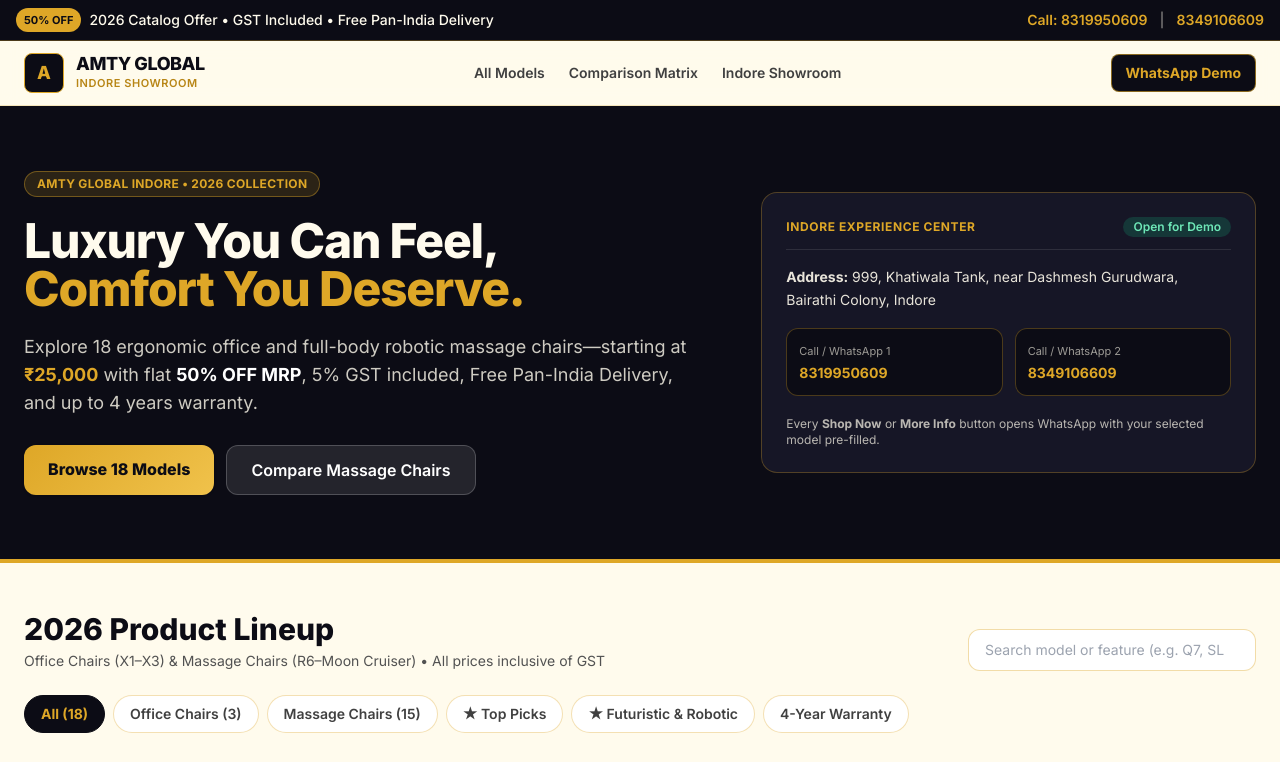
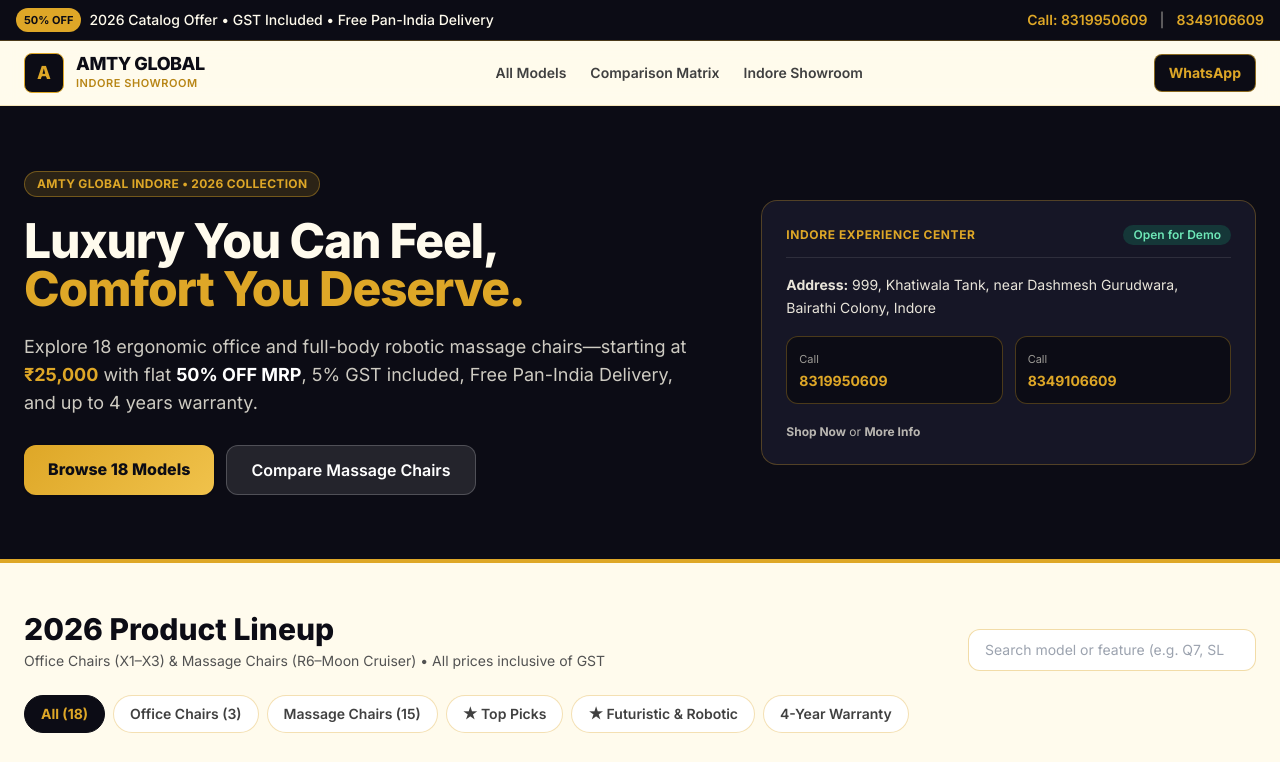
Before and after one commit to lid4018kapil-arch/AMTY-GLOBAL-INDORE, a plain HTML site: page index.html in a window 1280 px wide. Shown: the top 762 px of the page. Drawn offline with nearby package versions, Linux system fonts and the light colour scheme.

Commit message:
Update index.html

```diff
--- a/index.html
+++ b/index.html
@@ -66,7 +66,7 @@
         <a href="https://wa.me/918319950609?text=Hello%20AMTY%20Global%20Indore%2C%20I%20would%20like%20to%20book%20a%20free%20massage%20chair%20demo%20at%20your%20showroom."
            target="_blank" rel="noopener noreferrer"
            class="bg-navy text-gold border border-gold/60 hover:bg-navySoft px-3.5 py-2 rounded-lg text-xs sm:text-sm font-bold transition">
-          WhatsApp Demo
+          WhatsApp
         </a>
       </div>
     </div>
@@ -108,16 +108,16 @@
         </p>
         <div class="grid grid-cols-2 gap-3 text-sm">
           <a href="tel:+918319950609" class="bg-navy border border-gold/30 rounded-xl p-3 hover:border-gold transition">
-            <div class="text-[11px] text-cream/60">Call / WhatsApp 1</div>
+            <div class="text-[11px] text-cream/60">Call</div>
             <div class="font-bold text-gold mt-0.5">8319950609</div>
           </a>
           <a href="tel:+918349106609" class="bg-navy border border-gold/30 rounded-xl p-3 hover:border-gold transition">
-            <div class="text-[11px] text-cream/60">Call / WhatsApp 2</div>
+            <div class="text-[11px] text-cream/60">Call</div>
             <div class="font-bold text-gold mt-0.5">8349106609</div>
           </a>
         </div>
         <div class="text-xs text-cream/70 pt-1">
-          Every <strong>Shop Now</strong> or <strong>More Info</strong> button opens WhatsApp with your selected model pre-filled.
+          <strong>Shop Now</strong> or <strong>More Info</strong>
         </div>
       </div>
     </div>
```
